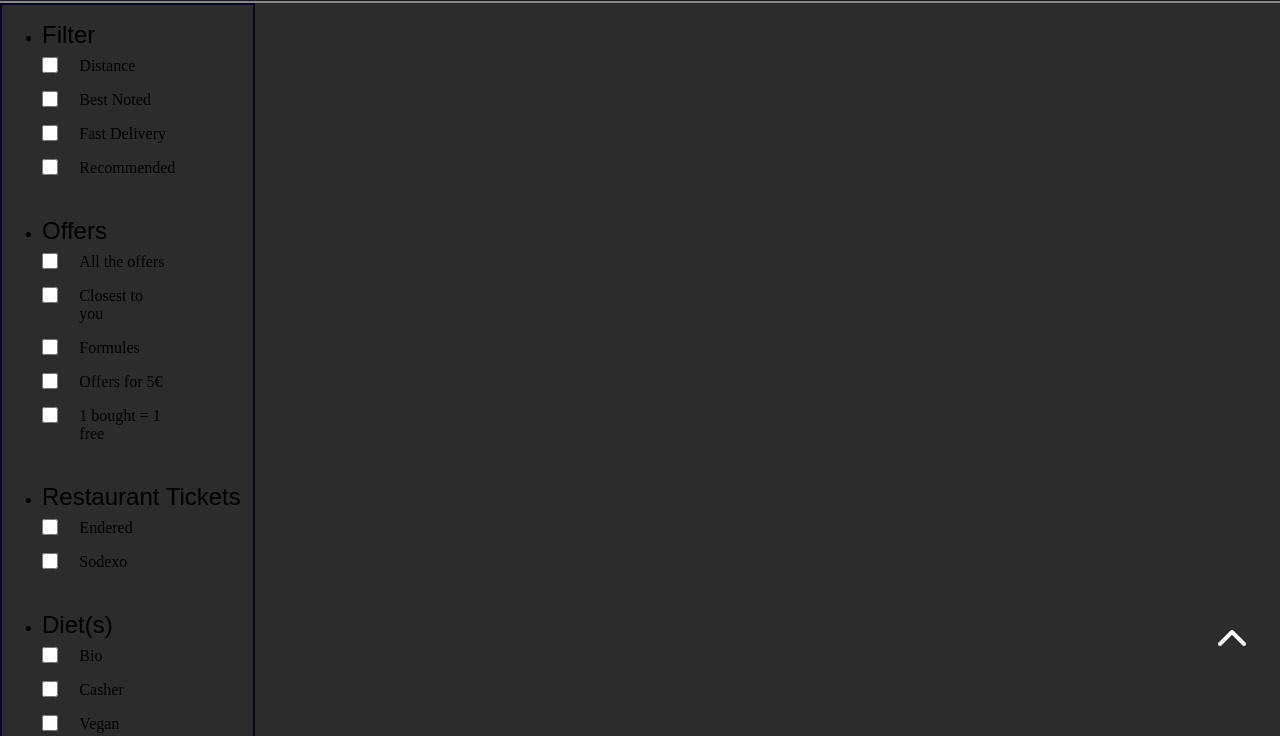
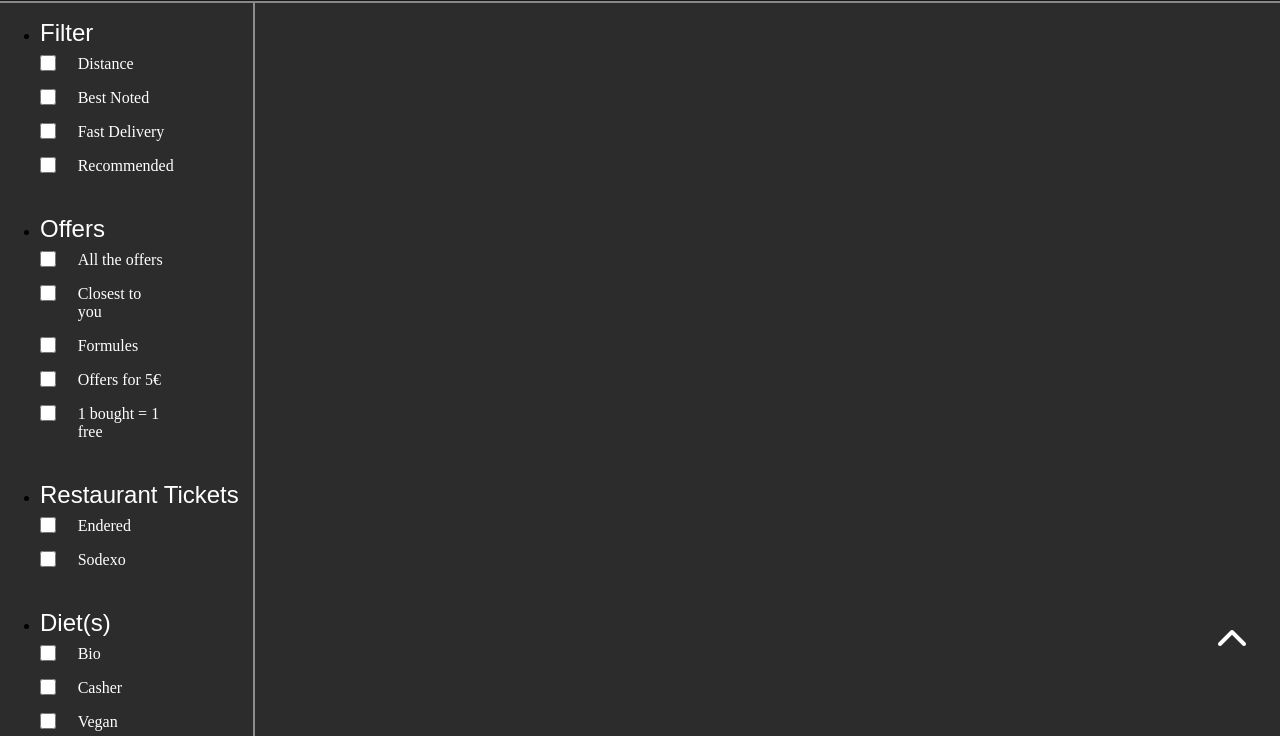
Before and after one commit to gio213/Dark-Kitchen-Group-Project, a plain HTML site: page index.html in a window 1280 px wide. Shown: the part 63-799 px from the top of the page. Drawn offline with Linux system fonts and the light colour scheme.

Commit message:
fix filter css

```diff
--- a/style.css
+++ b/style.css
@@ -178,13 +178,11 @@ main {
 }
 
 .selection-Container {
-  border: rgb(5, 5, 37) solid 2px;
+  border-right: 2px solid var(--margin-color);
   width: 25%;
   height: 100%;
-
   position: sticky;
   top: 0;
-
   display: flex;
   flex-direction: column;
 }
@@ -226,6 +224,7 @@ main {
 
 .li {
   /* border: red solid 2px; */
+
   width: 59%;
   padding-top: 0.5rem;
   padding-bottom: 0.5rem;
@@ -236,7 +235,7 @@ main {
 a[href] {
   /* border: red solid 2px; */
   width: 70%;
-  color: black;
+  color: var(--text-color);
   text-decoration: none;
 }
 
@@ -291,7 +290,6 @@ ul .filter {
 }
 
 .cartProductsContainer {
-
   width: 300px;
   height: 400px;
   background-color: white;
@@ -344,7 +342,6 @@ ul .filter {
   width: 100%;
   height: 200px;
   position: relative;
-
 }
 
 .foodImgDiv img {
@@ -420,7 +417,6 @@ ul .filter {
 
 .removeImg:hover {
   transform: scale(1.2);
-
 }
 
 .totalBtn {
@@ -439,7 +435,6 @@ ul .filter {
   color: black;
 }
 
-
 .liDiv {
   width: 100%;
   height: 30px;
@@ -447,14 +442,7 @@ ul .filter {
   align-items: center;
   justify-content: space-between;
   color: #191919;
-
 }
-
-
-
-
-
-
 
 .shoppingBasket input {
   appearance: none;
@@ -538,7 +526,6 @@ footer {
   opacity: 0.8;
   text-transform: capitalize;
 }
-
 
 .footerLinks p {
   margin: 0px 1rem;
```
